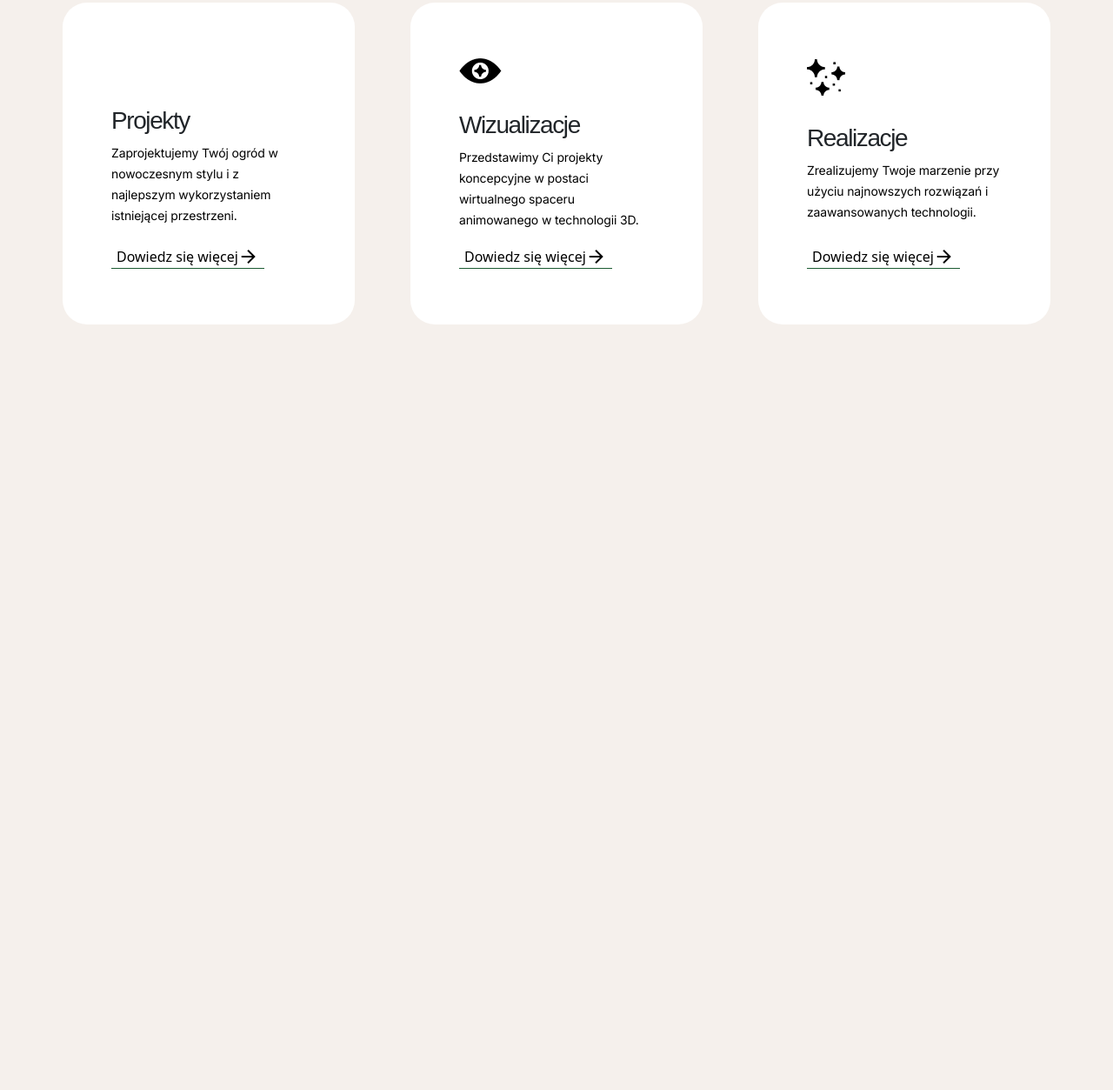
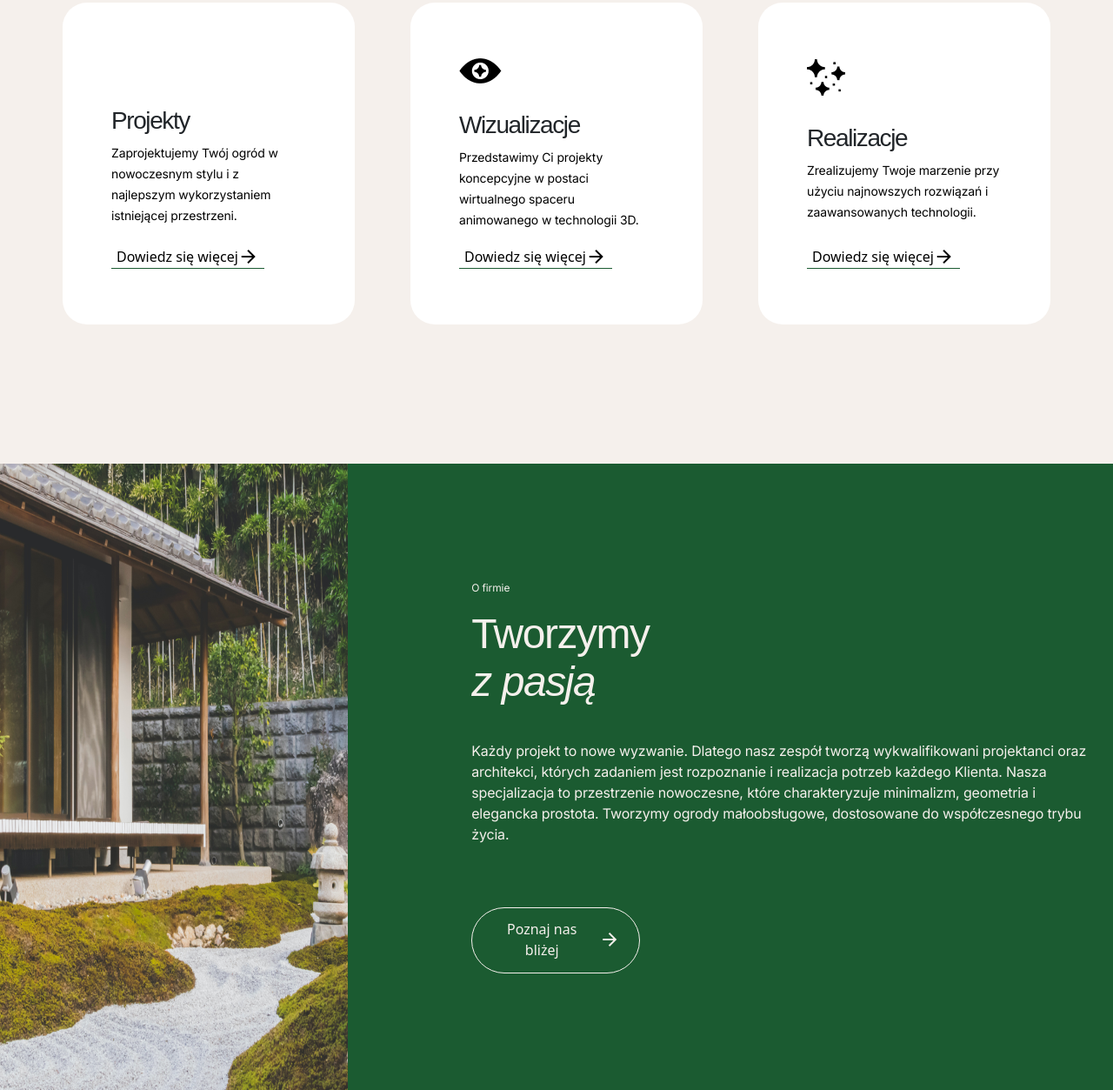
Before and after one commit to karolinakula1/zadanie-rekrutacja, a plain HTML site: page src/index.html in a window 1280 px wide. Shown: the part 1239-2492 px from the top of the page at 87% size. Before the commit the page ends 1612 px from the top, so only its background shows below. Drawn offline with nearby package versions, Linux system fonts and the light colour scheme.

Commit message:
add about.html section

```diff
--- /dev/null
+++ b/src/components/about/about.css
@@ -0,0 +1,84 @@
+.about {
+    display: flex;
+    flex-direction: row;
+    margin-top: 10rem;
+    position: relative;
+    overflow: hidden;
+    gap: 4.44%;
+    background: #1B5B31;;
+}
+
+.about-left-side {
+    height: 720px;
+    display: flex;
+    left: 0;
+    min-width: 400px;
+}
+
+.about-left-side img {
+    width: auto;
+    max-width: 100%;
+}
+
+.about-right-side {
+    flex-grow: 1;
+    background: #1B5B31;
+    display: flex;
+    flex-direction: column;
+    justify-content: center;
+    align-items: flex-start;
+    padding-left: 6.67%;
+    /*left: 0;*/
+    height: 45rem;
+}
+
+a {
+    text-decoration: none;
+    font-family: Inter, sans-serif;
+    font-style: normal;
+    font-weight: 400;
+}
+
+.about-tag {
+    display: flex;
+    color: #F5F0EC;
+    font-size: 12px;
+    line-height: 150%;
+    letter-spacing: -0.12px;
+    margin-bottom: 16px;
+}
+
+.about-title {
+    display: flex;
+    color: #F5F0EC;
+    font-family: Montserrat, sans-serif;
+    font-size: 48px;
+    font-weight: 500;
+    line-height: 115%;
+    letter-spacing: -1.44px;
+}
+
+.about-desc {
+    color: #F5F0EC;
+    font-size: 16px;
+    line-height: 150%;
+    letter-spacing: -0.16px;
+    margin-top: 40px;
+    margin-bottom: 72px;
+    padding-right: 20px;
+    max-width: 100%;
+    word-wrap: break-word;
+    overflow-wrap: break-word;
+}
+
+.about-button {
+    gap: 8px;
+    width: 194px;
+    display: flex;
+    padding: 12px 22px 14px 22px;
+    align-items: center;
+    color: #F5F0EC;
+    background: none;
+    border-radius: 200px;
+    border: 1px solid #F5F0EC;
+}
--- /dev/null
+++ b/src/components/about/about.html
@@ -0,0 +1,34 @@
+<!DOCTYPE html>
+<html lang="en">
+<head>
+    <meta charset="UTF-8">
+    <title>Title</title>
+    <link rel="stylesheet" href="components/about/about.css">
+</head>
+<body>
+<div class="about" id="my-about">
+    <div class="about-left-side">
+        <img src="/src/assets/Photo-about.png">
+    </div>
+    <div class="about-right-side">
+        <a class="about-tag">O firmie</a>
+        <a class="about-title">Tworzymy</a>
+        <span class="italic about-title">z pasją</span>
+        <a class="about-desc">
+            Każdy projekt to nowe wyzwanie. Dlatego nasz zespół tworzą
+            wykwalifikowani projektanci oraz architekci, których zadaniem
+            jest rozpoznanie i realizacja potrzeb każdego Klienta.
+            Nasza specjalizacja to przestrzenie nowoczesne, które
+            charakteryzuje minimalizm, geometria i elegancka prostota.
+            Tworzymy ogrody małoobsługowe, dostosowane do współczesnego trybu życia.
+        </a>
+
+        <button class="about-button">Poznaj nas bliżej
+            <span class="material-symbols-outlined">arrow_forward</span>
+        </button>
+    </div>
+</div>
+</body>
+
+<script src="./about.js"></script>
+</html>
--- /dev/null
+++ b/src/components/about/about.js
@@ -0,0 +1,3 @@
+export function aboutFunction() {
+
+}
--- a/src/components/header/header.css
+++ b/src/components/header/header.css
@@ -1,3 +1,7 @@
+.header-body {
+    background-color: white;
+}
+
 .header {
     display: flex;
     align-items: center;
--- a/src/components/header/header.html
+++ b/src/components/header/header.html
@@ -6,7 +6,7 @@
     <link rel="stylesheet" href="components/header/header.css">
 </head>
 
-<body>
+<body class="header-body">
 <div class="header">
     <div class="header-left-side">
         <img src="/src/assets/giarddesign-logo.png">
--- a/src/components/sliders/sliders.css
+++ b/src/components/sliders/sliders.css
@@ -53,6 +53,7 @@ a {
     font-weight: 400;
     line-height: 24px;
     width: 600px;
+    margin-top: 44px;
 }
 
 .slider-buttons {
--- a/src/components/sliders/sliders.html
+++ b/src/components/sliders/sliders.html
@@ -39,7 +39,7 @@
                         </a>
                         <div class="slider-buttons">
                             <button class="slider-button-1">Skontaktuj się z nami</button>
-                            <button class="slider-button-2">Zobacz nasze realizacje</button>
+                            <button class="slider-button-2">Zobacz nasze realizacje <span class="material-symbols-outlined">arrow_downward</span></button>
                         </div>
                     </div>
                     <div class="right-side">
@@ -57,7 +57,7 @@
                         </a>
                         <div class="slider-buttons">
                             <button class="slider-button-1">Skontaktuj się z nami</button>
-                            <button class="slider-button-2">Zobacz nasze realizacje</button>
+                            <button class="slider-button-2">Zobacz nasze realizacje <span class="material-symbols-outlined">arrow_downward</span></button>
                         </div>
                     </div>
                     <div class="right-side">
--- a/src/index.html
+++ b/src/index.html
@@ -21,6 +21,7 @@
 <div id="header-content"></div>
 <div id="my-slider"></div>
 <div id="my-offer"></div>
+<div id="my-about"></div>
 
 <script type="module" src="main.js"></script>
 <script src="https://cdnjs.cloudflare.com/ajax/libs/popper.js/2.9.3/umd/popper.min.js"></script>
--- a/src/main.js
+++ b/src/main.js
@@ -30,3 +30,13 @@ fetch('components/offer/offer.html')
     .catch(err => {
         console.error('Something went wrong during loading file', err)
     })
+
+
+fetch('components/about/about.html')
+    .then(res => res.text())
+    .then(data => {
+        document.querySelector('#my-about').innerHTML = data;
+    })
+    .catch(err => {
+        console.error('Something went wrong during loading file', err)
+    })
```
Also changed, not shown: src/assets/Photo-about.png (added).
